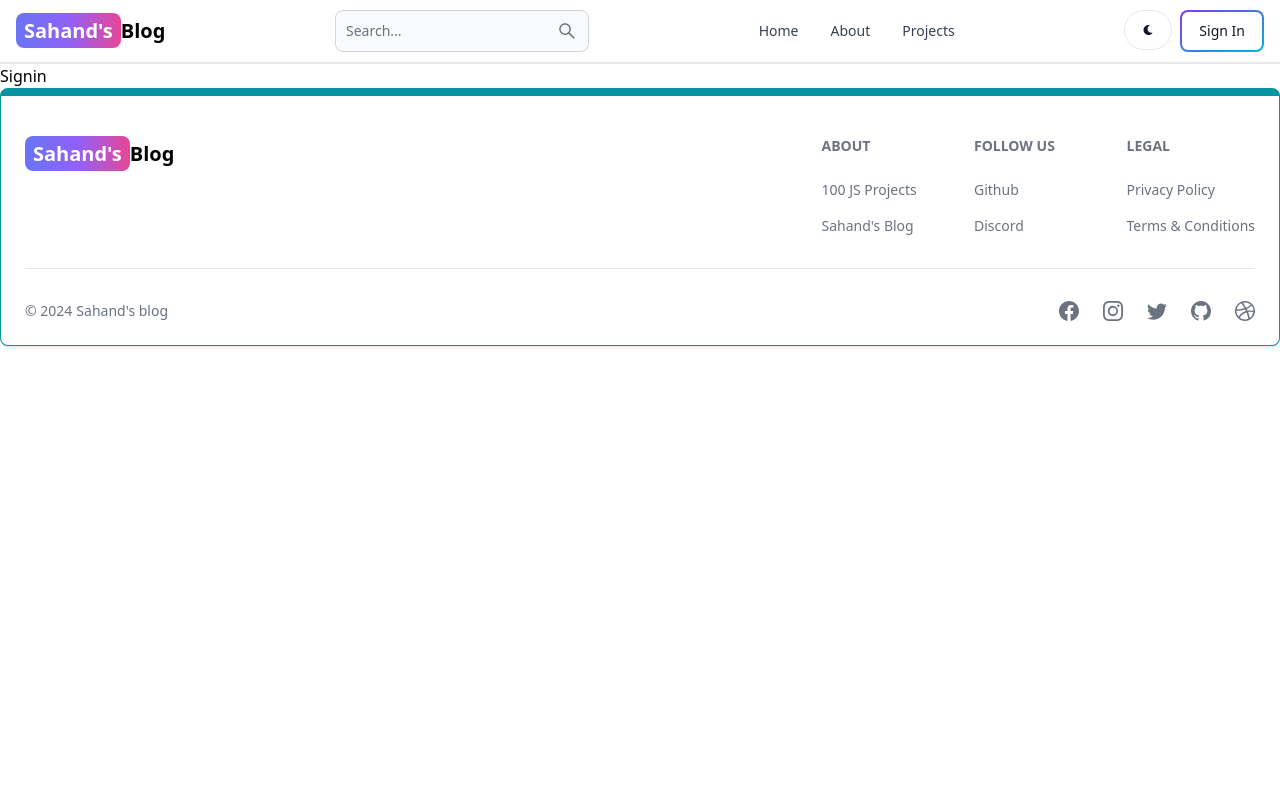
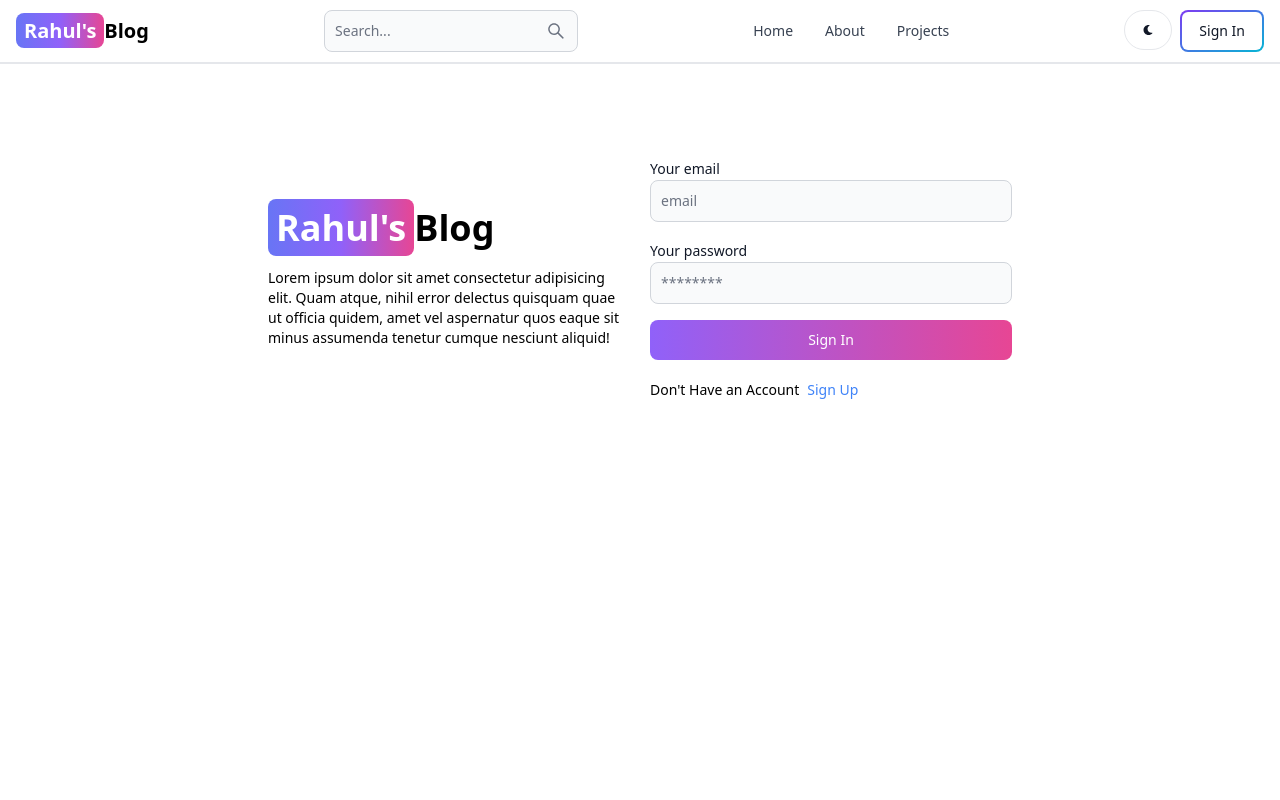
Before and after one commit to lavanyaPulugu/fullstack-react-tailwindcss, a React (Vite) app in the folder client/: page /signin in a window 1280 px wide. Shown: the top 800 px of the page. Built offline with nearby package versions, Linux system fonts and the light colour scheme.

Commit message:
signin page ui created

```diff
--- a/client/src/components/Footercom.jsx
+++ b/client/src/components/Footercom.jsx
@@ -20,7 +20,7 @@
               className="self-center whitespace-nowrap text-lg sm:text-xl font-semibold dark:text-white"
             >
               <span className="px-2 py-1 bg-gradient-to-r from-indigo-500 via-purple-500 to-pink-500 rounded-lg text-white">
-                Sahand's
+                Rahul's
               </span>
               Blog
             </Link>
--- a/client/src/components/Header.jsx
+++ b/client/src/components/Header.jsx
@@ -13,7 +13,7 @@
         className="self-center whitespace-nowrap text-sm sm:text-xl font-semibold dark:text-white"
       >
         <span className="px-2 py-1 bg-gradient-to-r from-indigo-500 via-purple-500 to-pink-500 rounded-lg text-white">
-          Sahand's
+          Rahul's
         </span>
         Blog
       </Link>
--- a/client/src/pages/Signin.jsx
+++ b/client/src/pages/Signin.jsx
@@ -1,7 +1,110 @@
-import React from "react";
+import { Label, TextInput, Button, Alert, Spinner } from "flowbite-react";
+import React, { useState } from "react";
+import { Link, useNavigate } from "react-router-dom";
 
 const Signin = () => {
-  return <div>Signin</div>;
+  const [formData, setFormData] = useState({});
+  const [errorMessage, setErrorMessage] = useState(null);
+  const [loading, setLoading] = useState(false);
+  const navigate = useNavigate();
+  const handleChange = (e) => {
+    setFormData({ ...formData, [e.target.id]: e.target.value.trim() });
+  };
+  const handleSubmit = async (e) => {
+    e.preventDefault();
+    if (!formData.email || !formData.password) {
+      return setErrorMessage("Please fill out all fields.");
+    }
+    try {
+      setLoading(true);
+      setErrorMessage(null);
+      const res = await fetch("/api/auth/signin", {
+        method: "POST",
+        headers: { "Content-Type": "application/json" },
+        body: JSON.stringify(formData),
+      });
+      const data = await res.json();
+      if (data.success === false) {
+        return setErrorMessage(data.message);
+      }
+      setLoading(false);
+      if (res.ok) {
+        navigate("/");
+      }
+    } catch (error) {
+      setErrorMessage(data.message);
+      setLoading(false);
+    }
+  };
+  return (
+    <div className="min-h-screen mt-20">
+      <div className="flex p-3 max-w-3xl mx-auto flex-col md:flex-row md:items-center gap-5">
+        {/* //left side */}
+        <div className="flex-1">
+          <Link to="/" className="text-4xl  font-bold dark:text-white">
+            <span className="px-2 py-1 bg-gradient-to-r from-indigo-500 via-purple-500 to-pink-500 rounded-lg text-white">
+              Rahul's
+            </span>
+            Blog
+          </Link>
+          <p className="text-sm mt-5">
+            Lorem ipsum dolor sit amet consectetur adipisicing elit. Quam atque,
+            nihil error delectus quisquam quae ut officia quidem, amet vel
+            aspernatur quos eaque sit minus assumenda tenetur cumque nesciunt
+            aliquid!
+          </p>
+        </div>
+        {/* //right side */}
+        <div className="flex-1">
+          <form className="flex flex-col gap-4" onSubmit={handleSubmit}>
+            <div>
+              <Label value="Your email" />
+              <TextInput
+                type="email"
+                placeholder="email"
+                id="email"
+                onChange={handleChange}
+              />
+            </div>
+            <div>
+              <Label value="Your password" />
+              <TextInput
+                type="password"
+                placeholder="********"
+                id="password"
+                onChange={handleChange}
+              />
+            </div>
+            <Button
+              gradientDuoTone="purpleToPink"
+              type="submit"
+              disabled={loading}
+            >
+              {loading ? (
+                <>
+                  <Spinner size="sm" />
+                  <span className="pl-3">Loading...</span>
+                </>
+              ) : (
+                "Sign In"
+              )}
+            </Button>
+          </form>
+          <div className="flex gap-2 text-sm mt-5">
+            <span>Don't Have an Account</span>
+            <Link to="/signup" className="text-blue-500">
+              Sign Up
+            </Link>
+          </div>
+          {errorMessage && (
+            <Alert className="mt-5" color="failure">
+              {errorMessage}
+            </Alert>
+          )}
+        </div>
+      </div>
+    </div>
+  );
 };
 
 export default Signin;
--- a/client/src/pages/Signup.jsx
+++ b/client/src/pages/Signup.jsx
@@ -29,7 +29,7 @@
       }
       setLoading(false);
       if (res.ok) {
-        navigate("/sign-in");
+        navigate("/signin");
       }
     } catch (error) {
       setErrorMessage(data.message);
@@ -43,7 +43,7 @@
         <div className="flex-1">
           <Link to="/" className="text-4xl  font-bold dark:text-white">
             <span className="px-2 py-1 bg-gradient-to-r from-indigo-500 via-purple-500 to-pink-500 rounded-lg text-white">
-              Sahand's
+              Rahul's
             </span>
             Blog
           </Link>
```
